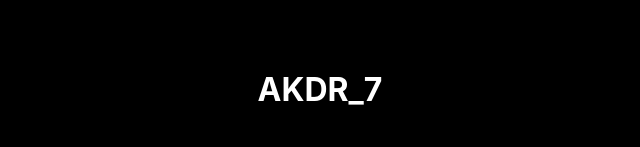
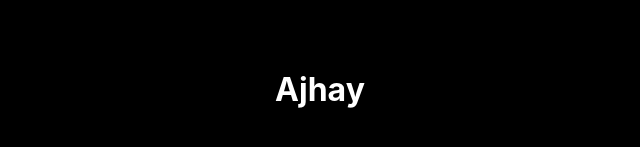
Before and after one commit to AKDR007/AKDR007.github.io, a plain HTML site: page akdr.html in a window 1280 px wide. Shown: the part 319-466 px from the top of the page, without its empty margins (328-968 px from the left). Drawn offline with Linux system fonts and the light colour scheme.

Commit message:
Update akdr.html
overflow and name

-vaaghu

```diff
--- a/akdr.html
+++ b/akdr.html
@@ -5,7 +5,7 @@
     <meta name="viewport" content="width=device-width, initial-scale=1.0">
     <title>AKDR_7</title>
 </head>
-<body style="background-color: black; color: white;display:flex;justify-content:center;align-items:center;width:100vw;height:100vh;">
-    <h1 style="font-family: -apple-system, sans-serif;text-align:center;">AKDR_7</h1>
+<body style="background-color: black; color: white;display:flex;justify-content:center;align-items:center;width:100vw;height:100vh;overflow:hidden;">
+    <h1 style="font-family: -apple-system, sans-serif;text-align:center;">Ajhay</h1>
 </body>
 </html>
```
